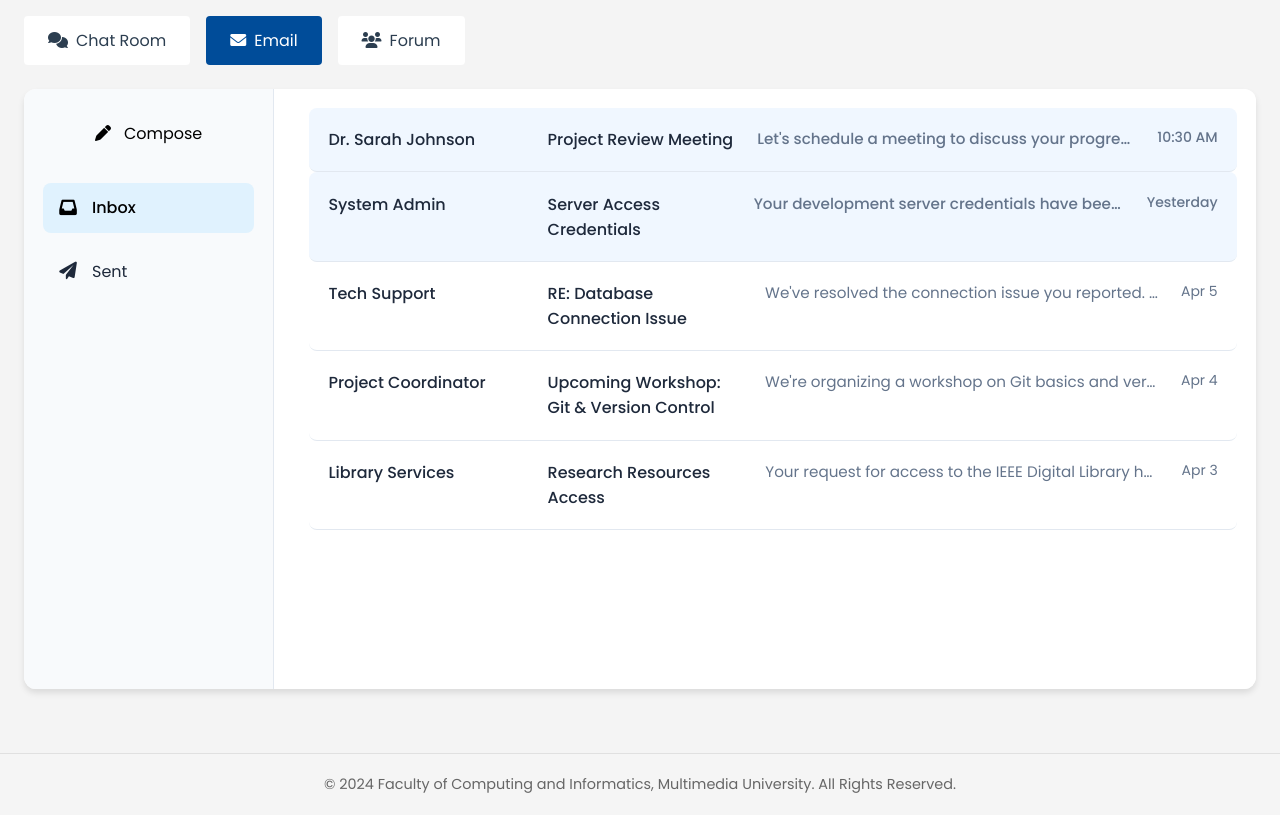
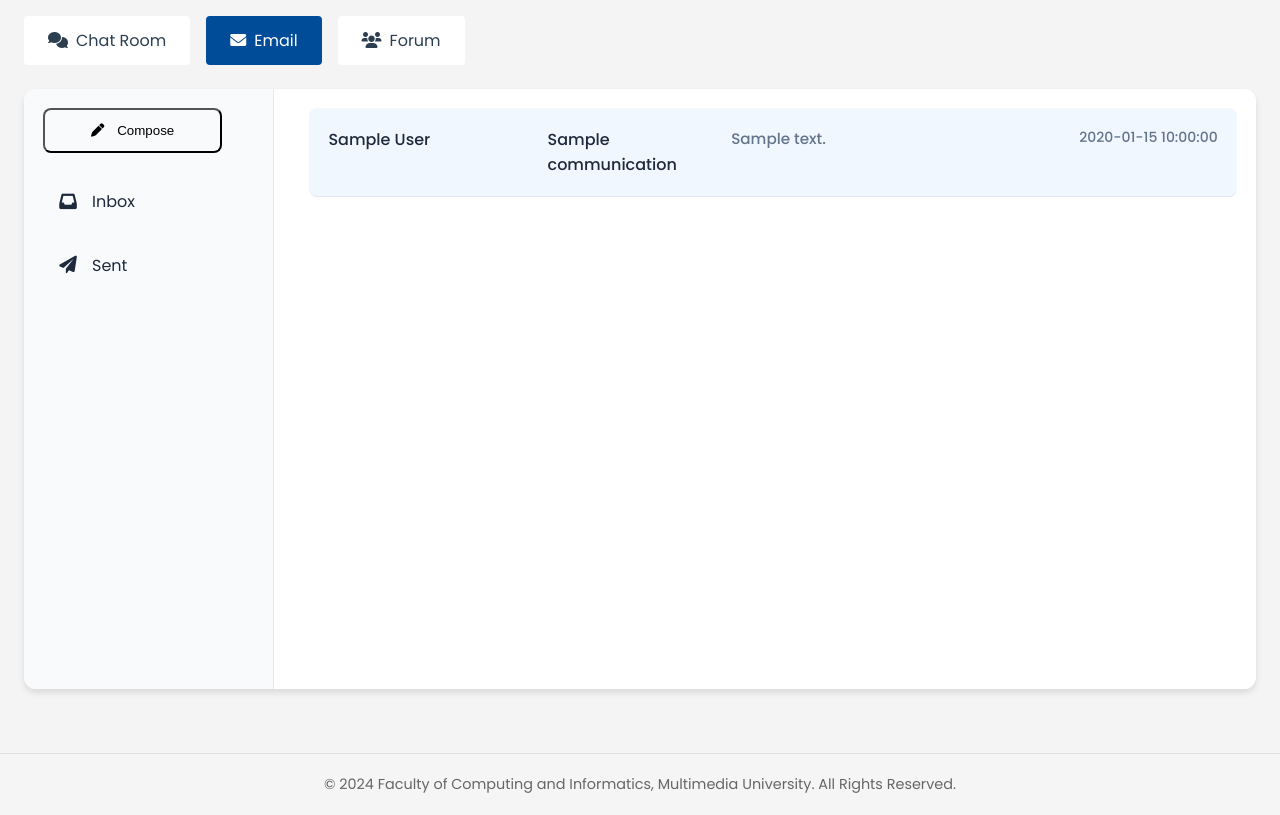
Before and after one commit to YongJinYit1214/final-year-project-management-system, a PHP site: page /pages/communication/email.php in a window 1280 px wide. Shown: the part 83-898 px from the top of the page. Run offline with PHP 8.4, Linux system fonts and the light colour scheme; the visitor is signed in with stand-in values (Sample User, id 1); tables that the repository leaves empty hold one stand-in row (values such as "Sample post").

Commit message:
email system done

```diff
--- /dev/null
+++ b/components/form/email-form.php
@@ -0,0 +1,4 @@
+<?php
+
+
+?>
--- a/components/form/feedback-form.php
+++ b/components/form/feedback-form.php
@@ -1,6 +1,4 @@
 <?php
-require_once "../../db_connection.php";
-
 if ($_SERVER['REQUEST_METHOD'] === 'POST') {
     $title = $_POST['title'];
     $feedback = $_POST['feedback'];
--- a/pages/communication/communication-page.php
+++ b/pages/communication/communication-page.php
@@ -10,7 +10,7 @@ require_once '../../components/navbar.php';
     <meta name="viewport" content="width=device-width, initial-scale=1.0">
     <title>FCI FYP System - Communication</title>
     <!-- <link rel="stylesheet" href="../../index.css"> -->
-    <link rel="stylesheet" href="./shared.css">
+    <!-- <link rel="stylesheet" href="./shared.css"> -->
     <link rel="stylesheet" href="./communication-page.css">
     <link href="https://cdnjs.cloudflare.com/ajax/libs/font-awesome/6.0.0/css/all.min.css" rel="stylesheet">
     <script src="../../assets/js/auth.js" defer></script>
--- a/pages/communication/email.php
+++ b/pages/communication/email.php
@@ -1,7 +1,44 @@
 <?php
-session_start();
 require_once '../../auth/auth_check.php';
 require_once '../../components/navbar.php';
+require_once './fetch-email.php';
+
+if ($_SERVER['REQUEST_METHOD'] === 'POST') {
+    $subject = $_POST['subject'];
+    $message = $_POST['message'];
+    $email = $_POST['email'];
+    addEmail($subject, $message, $email);
+    header("Location: /fyp-system/pages/communication/communication-page.php");
+    exit();
+}
+
+function addEmail($subject, $message, $email) {
+    require_once '../../db_connection.php';
+    $conn = OpenCon();
+
+    if (!isset($_SESSION['user_id'])) {
+        die("User not logged in.");
+    }
+
+    $user_id = $_SESSION['user_id'];
+
+    // Use prepared statements to prevent SQL injection
+    $sql = "
+        INSERT INTO communications (sender_id, receiver_id, subject, message)
+        VALUES (?, (SELECT user_id FROM users WHERE email = ?), ?, ?)
+    ";
+    $stmt = $conn->prepare($sql);
+    $stmt->bind_param("isss", $user_id, $email, $subject, $message);
+
+    if ($stmt->execute()) {
+        echo "Email sent successfully!";
+    } else {
+        echo "Error: " . $stmt->error;
+    }
+
+    $stmt->close();
+    CloseCon($conn);
+}
 ?>
 
 <!DOCTYPE html>
@@ -10,8 +47,8 @@ require_once '../../components/navbar.php';
     <meta charset="UTF-8">
     <meta name="viewport" content="width=device-width, initial-scale=1.0">
     <title>FCI FYP System - Email</title>
-    <link rel="stylesheet" href="../../index.css">
-    <link rel="stylesheet" href="./shared.css">
+    <!-- <link rel="stylesheet" href="../../index.css"> -->
+    <!-- <link rel="stylesheet" href="./shared.css"> -->
     <link rel="stylesheet" href="./email.css">
     <link href="https://cdnjs.cloudflare.com/ajax/libs/font-awesome/6.0.0/css/all.min.css" rel="stylesheet">
     <script src="../../assets/js/auth.js" defer></script>
@@ -39,49 +76,75 @@ require_once '../../components/navbar.php';
             <!-- Email Content -->
             <div class="email-container">
                 <div class="email-sidebar">
-                    <a href="#compose" class="compose-btn">
+                    <button class="compose-btn" id="composeBtn">
                         <i class="fas fa-pen"></i> Compose
-                    </a>
+                    </button>
+
+                    <!-- Modal Container -->
+                    <div id="emailModal" class="modal">
+                        <div class="modal-content">
+                            <span class="close-btn">&times;</span>
+                            <div class="panel-header">
+                                <h3>Compose Email</h3>
+                            </div>
+                            <form id="emailForm" class="email-form" method="post" action="">
+                                <div class="form-group">
+                                    <label for="email">To</label>
+                                    <input type="email" id="email" name="email" required placeholder="Email to...">
+                                </div>
+                                <div class="form-group">
+                                    <label for="subject">Subject</label>
+                                    <input type="text" id="subject" name="subject" required placeholder="Enter email subject here...">
+                                </div>
+                                <div class="form-group">
+                                    <label for="message">Message</label>
+                                    <textarea id="message" name="message" rows="4" required placeholder="Please provide detailed information..."></textarea>
+                                </div>
+                                <button type="submit" class="submit-btn">Send Email</button>
+                            </form>
+                        </div>
+                    </div>
+
                     <div class="email-folders">
-                        <a href="#inbox" class="folder active">
+                        <a href="#inbox" class="folder" id="inboxTab">
                             <i class="fas fa-inbox"></i> Inbox
                         </a>
-                        <a href="#sent" class="folder">
+                        <a href="#sent" class="folder" id="sentTab">
                             <i class="fas fa-paper-plane"></i> Sent
                         </a>
                     </div>
                 </div>
-                <div class="email-list">
-                    <a href="#email1" class="email-item unread">
-                        <div class="email-sender">Dr. Sarah Johnson</div>
-                        <div class="email-subject">Project Review Meeting</div>
-                        <div class="email-preview">Let's schedule a meeting to discuss your progress on the database implementation. I've reviewed your initial design and have some suggestions.</div>
-                        <div class="email-date">10:30 AM</div>
-                    </a>
-                    <a href="#email2" class="email-item unread">
-                        <div class="email-sender">System Admin</div>
-                        <div class="email-subject">Server Access Credentials</div>
-                        <div class="email-preview">Your development server credentials have been updated. Please use the following details to access the server: Username: dev_user123...</div>
-                        <div class="email-date">Yesterday</div>
-                    </a>
-                    <a href="#email3" class="email-item">
-                        <div class="email-sender">Tech Support</div>
-                        <div class="email-subject">RE: Database Connection Issue</div>
-                        <div class="email-preview">We've resolved the connection issue you reported. Please try connecting again and let us know if you face any problems.</div>
-                        <div class="email-date">Apr 5</div>
-                    </a>
-                    <a href="#email4" class="email-item">
-                        <div class="email-sender">Project Coordinator</div>
-                        <div class="email-subject">Upcoming Workshop: Git & Version Control</div>
-                        <div class="email-preview">We're organizing a workshop on Git basics and version control best practices. Date: April 15, 2024, Time: 2:00 PM</div>
-                        <div class="email-date">Apr 4</div>
-                    </a>
-                    <a href="#email5" class="email-item">
-                        <div class="email-sender">Library Services</div>
-                        <div class="email-subject">Research Resources Access</div>
-                        <div class="email-preview">Your request for access to the IEEE Digital Library has been approved. You can now access the resources using your student credentials.</div>
-                        <div class="email-date">Apr 3</div>
-                    </a>
+                <div class="email-list" id="inbox">
+                    <?php
+                        $result = getInbox();
+
+                        while ($row = $result->fetch_assoc()) {
+                            echo '<a href="#email1" class="email-item unread">';
+                            echo '<div class="email-sender">'.$row['full_name'].'</div>';
+                            echo '<div class="email-subject">'.$row['subject'].'</div>';
+                            echo '<div class="email-preview">'.$row['message'].'</div>';
+                            echo '<div class="email-date">'.$row['sent_at'].'</div>';
+                            echo '</a>';
+                        }
+                    ?>
+                </div>
+
+                <div class="email-list" id="sent" style="display: none;">
+                    <?php
+                        $result = getSentEmails();
+                        if ($result->num_rows > 0) {
+                            while ($row = $result->fetch_assoc()) {
+                                echo '<a href="#email2" class="email-item">';
+                                echo '<div class="email-sender">'.$row['full_name'].'</div>';
+                                echo '<div class="email-subject">'.$row['subject'].'</div>';
+                                echo '<div class="email-preview">'.$row['message'].'</div>';
+                                echo '<div class="email-date">'.$row['sent_at'].'</div>';
+                                echo '</a>';
+                            }
+                        } else {
+                            echo '<p>No sent emails found.</p>';
+                        }
+                    ?>
                 </div>
             </div>
         </div>
@@ -90,6 +153,65 @@ require_once '../../components/navbar.php';
     <footer>
         <p>&copy; 2024 Faculty of Computing and Informatics, Multimedia University. All Rights Reserved.</p>
     </footer>
+    <script>
+    console.log("Script is running!"); // Add this at the top of your script
+    const modal = document.getElementById('emailModal');
+    const openModalBtn = document.getElementById('composeBtn');
+    const closeModalBtn = document.querySelector('.close-btn');
+    const inboxTab = document.getElementById('inboxTab');
+    const sentTab = document.getElementById('sentTab');
+    const inboxDiv = document.getElementById('inbox');
+    const sentDiv = document.getElementById('sent');
+
+    if (openModalBtn && modal) {
+        openModalBtn.addEventListener('click', () => {
+            console.log('Compose button clicked'); // Debugging step
+            modal.style.display = 'block';
+        });
+    } else {
+        console.error('Compose button or modal not found'); // Debugging step
+    }
+
+    if (closeModalBtn) {
+        closeModalBtn.addEventListener('click', () => {
+            console.log('Close button clicked'); // Debugging step
+            modal.style.display = 'none';
+        });
+    } else {
+        console.error('Close button not found'); // Debugging step
+    }
+
+    window.addEventListener('click', (event) => {
+        if (event.target === modal) {
+            console.log('Modal background clicked'); // Debugging step
+            modal.style.display = 'none';
+        }
+    });
+
+    // Inbox tab functionality
+    if (inboxTab && inboxDiv && sentDiv) {
+        inboxTab.addEventListener('click', (e) => {
+            e.preventDefault(); // Prevent default link behavior
+            console.log('Inbox tab clicked'); // Debugging step
+            inboxDiv.style.display = 'block';
+            sentDiv.style.display = 'none';
+        });
+    } else {
+        console.error('Inbox tab or divs not found'); // Debugging step
+    }
+
+    // Sent tab functionality
+    if (sentTab && inboxDiv && sentDiv) {
+        sentTab.addEventListener('click', (e) => {
+            e.preventDefault(); // Prevent default link behavior
+            console.log('Sent tab clicked'); // Debugging step
+            sentDiv.style.display = 'block';
+            inboxDiv.style.display = 'none';
+        });
+    } else {
+        console.error('Sent tab or divs not found'); // Debugging step
+    }
+    </script>
 
 </body>
 </html>
--- /dev/null
+++ b/pages/communication/fetch-email.php
@@ -0,0 +1,53 @@
+<?php
+require_once "../../db_connection.php";
+
+function getInbox() {
+    if (!isset($_SESSION['user_id'])) {
+        die("User is not logged in.");
+    }
+
+    $user_id = $_SESSION['user_id'];
+    $sql = "
+        SELECT u.full_name, subject, message, sent_at
+        FROM communications f
+        JOIN users u
+        ON f.sender_id = u.user_id
+        WHERE f.receiver_id = ?
+        ORDER BY sent_at DESC
+    ";
+    $conn = OpenCon();
+    $stmt = $conn->prepare($sql);
+    $stmt->bind_param("i", $user_id);
+    $stmt->execute();
+    $result = $stmt->get_result();
+    $stmt->close();
+    CloseCon($conn);
+
+    return $result;
+}
+
+function getSentEmails() {
+    if (!isset($_SESSION['user_id'])) {
+        die("User is not logged in.");
+    }
+
+    $user_id = $_SESSION['user_id'];
+    $sql = "
+        SELECT u.full_name, subject, message, sent_at
+        FROM communications f
+        JOIN users u
+        ON f.receiver_id = u.user_id
+        WHERE f.sender_id = ?
+        ORDER BY sent_at DESC
+    ";
+    $conn = OpenCon();
+    $stmt = $conn->prepare($sql);
+    $stmt->bind_param("i", $user_id);
+    $stmt->execute();
+    $result = $stmt->get_result();
+    $stmt->close();
+    CloseCon($conn);
+
+    return $result;
+}
+?>
--- a/pages/support/support-page.php
+++ b/pages/support/support-page.php
@@ -78,7 +78,6 @@ require_once "./fetch-feedback.php";
 </footer>
 
 <script>
-// Get the modal, open button, and close button
 const feedbackModal = document.getElementById("feedbackModal");
 const openModalBtn = document.getElementById("newFeedbackBtn");
 const closeBtn = document.querySelector(".close-btn");
```
Also changed, not shown: components/form/email-form.css (added, +9 -0 lines), pages/communication/email.css (+142 -0 lines).
